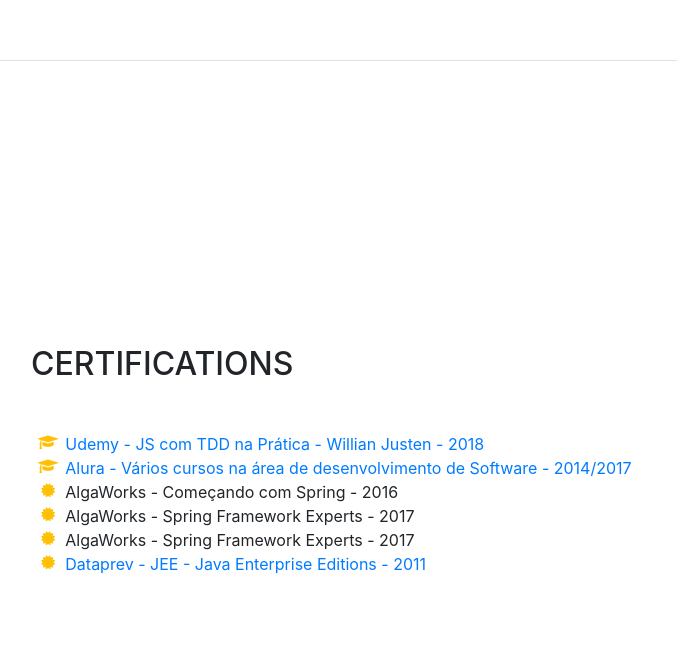
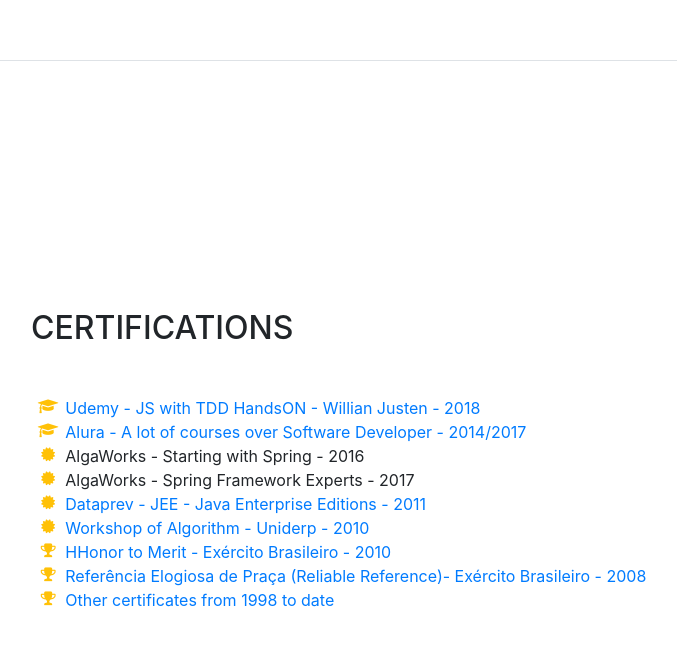
Before and after one commit to tgmarinho/resume, a website with bundled scripts: page index.html in a window 1280 px wide. Shown: the part 5315-5960 px from the top of the page, without its empty margins (289-966 px from the left). Built offline with nearby package versions, Linux system fonts and the light colour scheme; a web font is replaced by a local one.

Commit message:
fixing certification

```diff
--- a/index.html
+++ b/index.html
@@ -466,25 +466,41 @@
           <ul class="fa-ul mb-0">
               <li>
                 <i class="fa-li fa fa-graduation-cap text-warning"></i>
-                  <a href="https://drive.google.com/open?id=1lHCcXNTsyeYsfd4kMLxgcL5jXX7v-YqO" target="_blank">Udemy - JS com TDD na Prática - Willian Justen - 2018</a></li>
-                <li>
+                <a href="https://drive.google.com/open?id=1lHCcXNTsyeYsfd4kMLxgcL5jXX7v-YqO" target="_blank">Udemy - JS with  TDD HandsON - Willian Justen - 2018</a>
+              </li>
               <li>
                 <i class="fa-li fa fa-graduation-cap text-warning"></i>
-                  <a href="https://cursos.alura.com.br/user/tgmarinho/fullCertificate/fc152e73692bc3c934d248f639d9e963" target="_blank">Alura - Vários cursos na área de desenvolvimento de Software - 2014/2017</a></li>
+                <a href="https://cursos.alura.com.br/user/tgmarinho/fullCertificate/fc152e73692bc3c934d248f639d9e963" target="_blank">Alura - A lot of courses over Software Developer - 2014/2017</a>
+              </li>
               <li>
                 <li>
                   <i class="fa-li fa fa-certificate text-warning"></i>
-                <a href="https://drive.google.com/drive/folders/1mPrLE8atx9IydLTGZBocbzxMxyVpAHMo?usp=sharing" target="_blank"></a>AlgaWorks - Começando com Spring - 2016</a></li>
+                  <a href="https://drive.google.com/drive/folders/1mPrLE8atx9IydLTGZBocbzxMxyVpAHMo?usp=sharing" target="_blank"></a>AlgaWorks - Starting with Spring - 2016</a>
+                </li>
                 <li>
                   <i class="fa-li fa fa-certificate text-warning"></i>
-                <a href="https://drive.google.com/drive/folders/1mPrLE8atx9IydLTGZBocbzxMxyVpAHMo?usp=sharing" target="_blank"></a>AlgaWorks - Spring Framework Experts - 2017</a></li>
+                  <a href="https://drive.google.com/drive/folders/1mPrLE8atx9IydLTGZBocbzxMxyVpAHMo?usp=sharing" target="_blank"></a>AlgaWorks - Spring Framework Experts - 2017</a>
+                </li>
                 <li>
                   <i class="fa-li fa fa-certificate text-warning"></i>
-                <a href="https://drive.google.com/drive/folders/1mPrLE8atx9IydLTGZBocbzxMxyVpAHMo?usp=sharing" target="_blank"></a>AlgaWorks - Spring Framework Experts - 2017</a></li>
+                  <a href="https://drive.google.com/drive/folders/1mPrLE8atx9IydLTGZBocbzxMxyVpAHMo?usp=sharing" target="_blank">Dataprev - JEE - Java Enterprise Editions - 2011</a>
+                </li>
                 <li>
                   <i class="fa-li fa fa-certificate text-warning"></i>
-                <a href="https://drive.google.com/drive/folders/1mPrLE8atx9IydLTGZBocbzxMxyVpAHMo?usp=sharing" target="_blank">Dataprev - JEE - Java Enterprise Editions - 2011</a></li>
-
+                  <a href="https://drive.google.com/open?id=1-Oqlu-PgpuDzY_vE8gbT4Er13edtZEq4" target="_blank">Workshop of Algorithm - Uniderp - 2010</a>
+                </li>
+                <li>
+                  <i class="fa-li fa fa-trophy text-warning"></i>
+                  <a href="https://drive.google.com/open?id=1q6O9R4qwF8XvhaJsIKuqVlfBKT5sl0vu" target="_blank">HHonor to Merit - Exército Brasileiro - 2010</a>
+                </li>
+                <li>
+                  <i class="fa-li fa fa-trophy text-warning"></i>
+                  <a href="https://drive.google.com/open?id=1AAed5h4IbfOTgUG-2khpS_hx4h3-J9Hf" target="_blank">Referência Elogiosa de Praça (Reliable Reference)- Exército Brasileiro - 2008</a>
+                </li>
+                <li>
+                  <i class="fa-li fa fa-trophy text-warning"></i>
+                  <a href="https://drive.google.com/open?id=1mPrLE8atx9IydLTGZBocbzxMxyVpAHMo" target="_blank">Other certificates from 1998 to date</a>
+                </li>
             </ul>
         </div>
       </section>
```
Also changed, not shown: index-pt_br.html (+0 -8 lines). Lines whose indentation alone changed are shown as unchanged.
